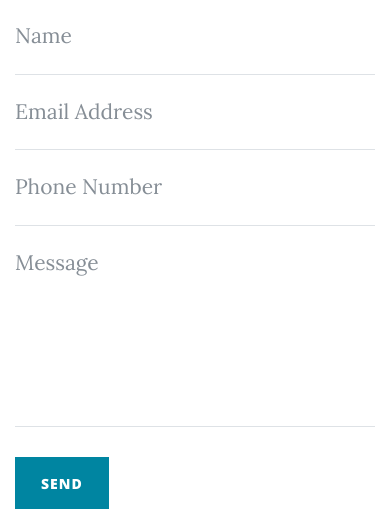
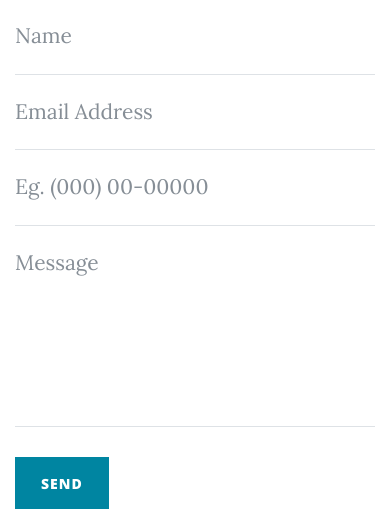
Before and after one commit to ddeveloper72/personal-profile, a Flask app: page /contact in a window 390 px wide. Shown: the part 832-1341 px from the top of the page. Run offline with Flask 2, Linux system fonts and the light colour scheme; some libraries are stand-ins or nearby versions.

Commit message:
Updated contact form to use a phone number mask and email validation.

```diff
--- a/templates/contact.html
+++ b/templates/contact.html
@@ -28,13 +28,13 @@
                 <div class="form-group floating-label-form-group controls">
                     <label>Email Address</label>
                     <input type="email" class="form-control" placeholder="Email Address" name="email" id="email" required data-validation-required-message="Please enter your email address.">
-                    <p class="help-block text-danger"></p>
+                    <p class="help-block text-danger" id='result'></p>
                 </div>
             </div>
             <div class="control-group">
                 <div class="form-group col-xs-12 floating-label-form-group controls">
                     <label>Phone Number</label>
-                    <input type="tel" class="form-control" placeholder="Phone Number" name="number" id="phone" required data-validation-required-message="Please enter your phone number.">
+                    <input type="tel" class="form-control" placeholder="Eg. (000) 00-00000" name="number" id="phone" data-mask="(999) 999-9999" required data-validation-required-message="Please enter a valid phone number.">
                     <p class="help-block text-danger"></p>
                 </div>
             </div>
@@ -51,6 +51,7 @@
                 <button type="submit" class="btn btn-primary" id="sendMessageButton">Send</button>
             </div>
         </form>
+
     </div>
 </div>
 
```
